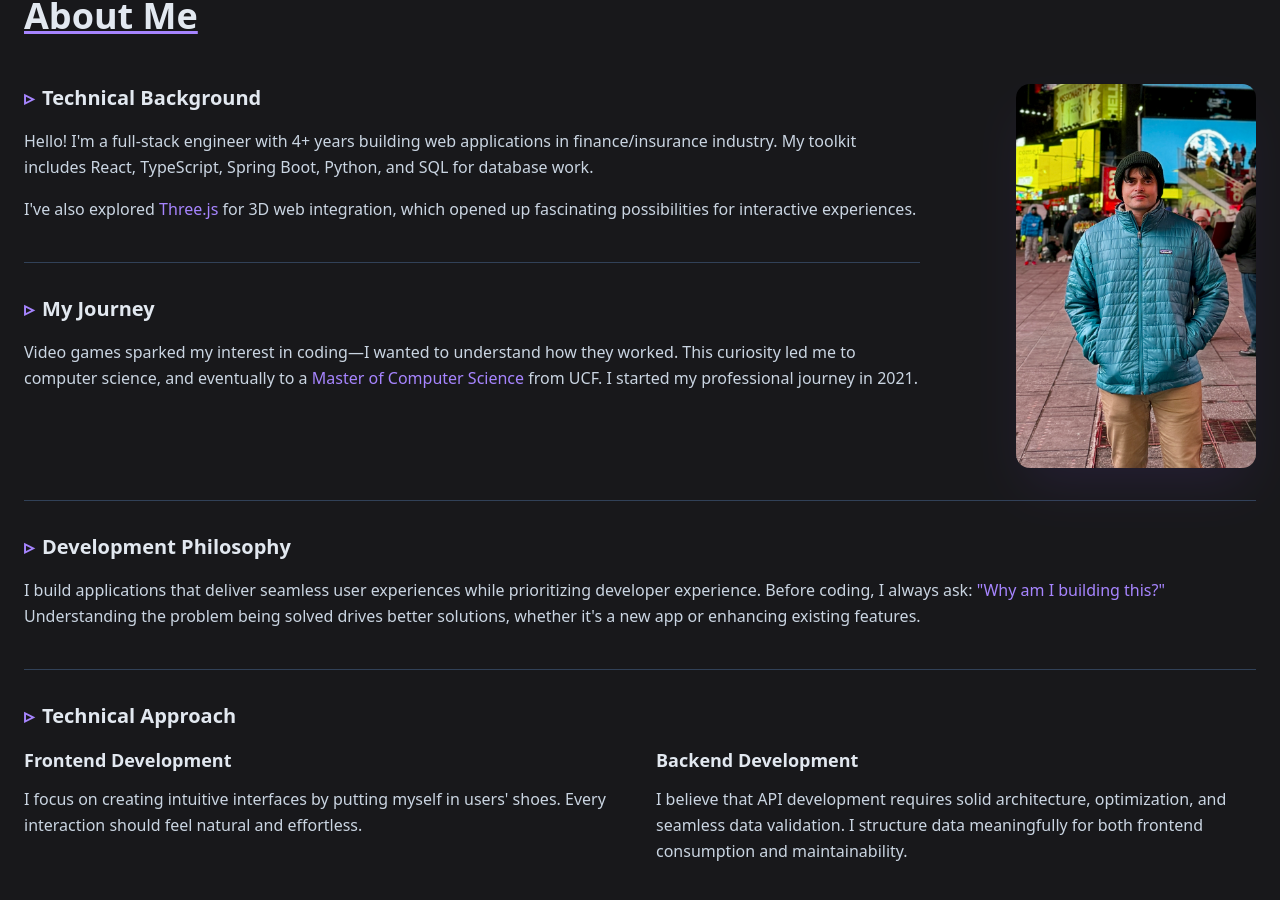
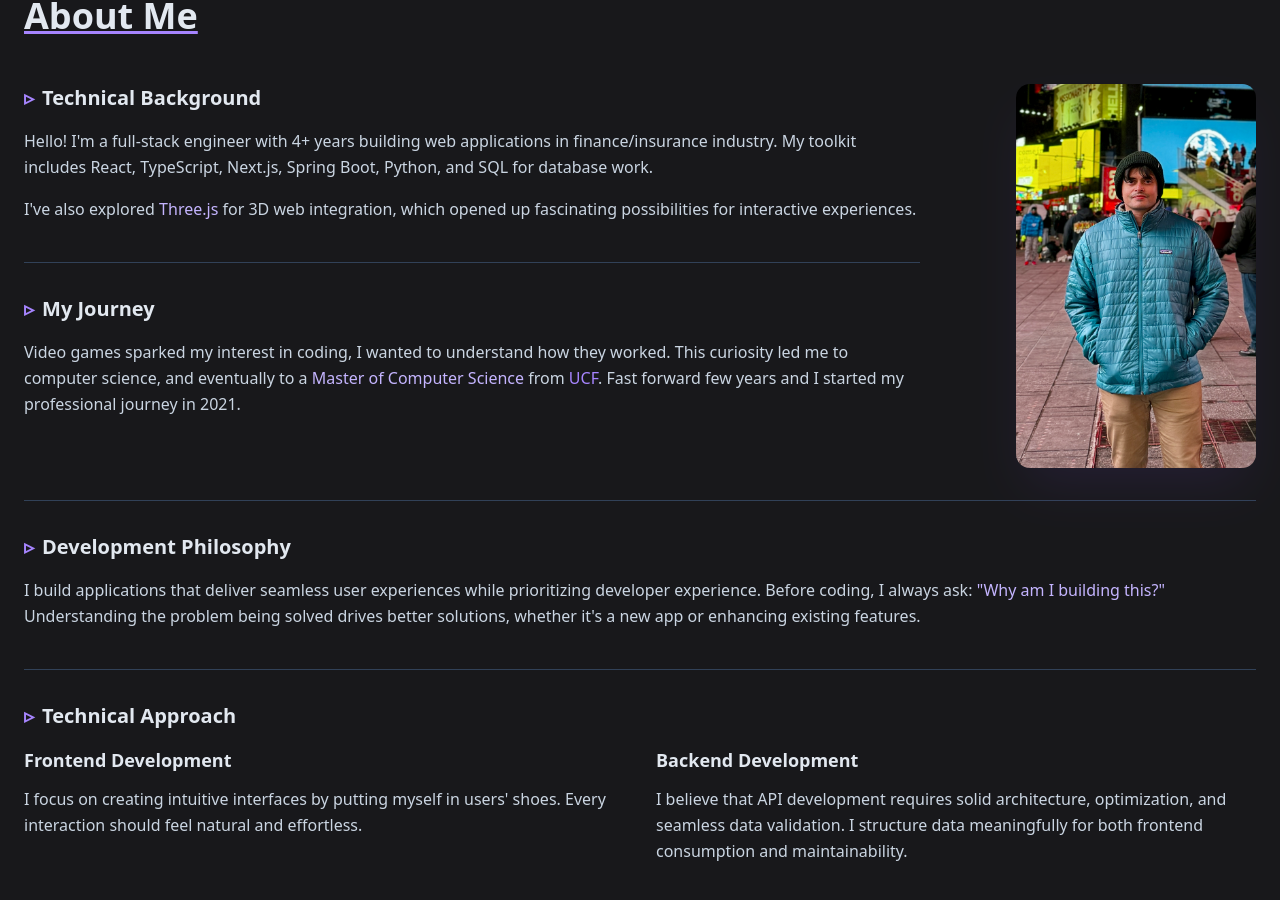
Before and after one commit to rparekh01/my-portfolio, a Next.js app: page / in a window 1280 px wide. Shown: the part 876-1776 px from the top of the page. Built offline with nearby package versions, Linux system fonts and the light colour scheme.

Commit message:
refactor things

```diff
--- a/src/components/navigation/about.tsx
+++ b/src/components/navigation/about.tsx
@@ -27,12 +27,12 @@ export default function About() {
                 <p>
                   Hello! I&apos;m a full-stack engineer with 4+ years building
                   web applications in finance/insurance industry. My toolkit
-                  includes React, TypeScript, Spring Boot, Python, and SQL for
-                  database work.
+                  includes React, TypeScript, Next.js, Spring Boot, Python, and
+                  SQL for database work.
                 </p>
                 <p>
                   I&apos;ve also explored{" "}
-                  <span className="text-violet-400 font-medium">Three.js</span>{" "}
+                  <span className="text-violet-300 font-medium">Three.js</span>{" "}
                   for 3D web integration, which opened up fascinating
                   possibilities for interactive experiences.
                 </p>
@@ -48,13 +48,22 @@ export default function About() {
               </h2>
               <div className="space-y-4 text-slate-300 leading-relaxed">
                 <p>
-                  Video games sparked my interest in coding—I wanted to
+                  Video games sparked my interest in coding, I wanted to
                   understand how they worked. This curiosity led me to computer
                   science, and eventually to a{" "}
-                  <span className="text-violet-400 font-medium">
+                  <span className="text-violet-300 font-medium">
                     Master of Computer Science
                   </span>{" "}
-                  from UCF. I started my professional journey in 2021.
+                  from{" "}
+                  <a
+                    href="https://www.ucf.edu/"
+                    target="_blank"
+                    className="text-violet-400"
+                  >
+                    UCF
+                  </a>
+                  . Fast forward few years and I started my professional journey
+                  in 2021.
                 </p>
               </div>
             </div>
@@ -83,7 +92,7 @@ export default function About() {
             <p>
               I build applications that deliver seamless user experiences while
               prioritizing developer experience. Before coding, I always ask:{" "}
-              <span className="text-violet-400 font-medium">
+              <span className="text-violet-300 font-medium">
                 &quot;Why am I building this?&quot;
               </span>{" "}
               Understanding the problem being solved drives better solutions,
```
